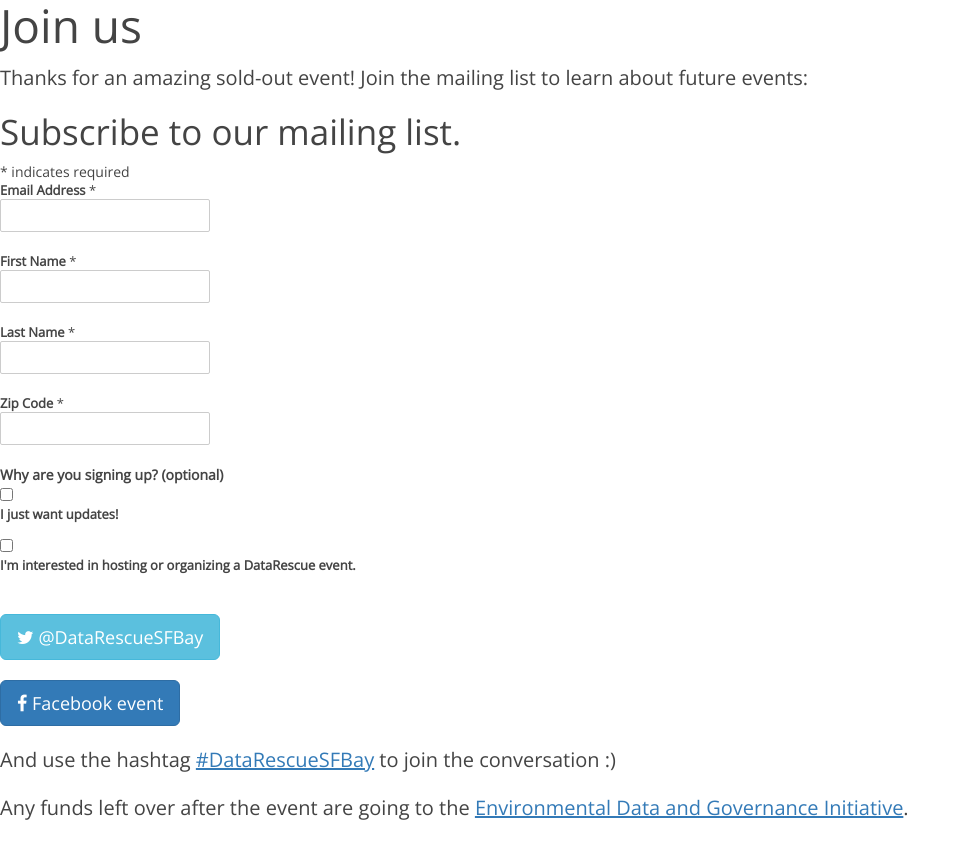
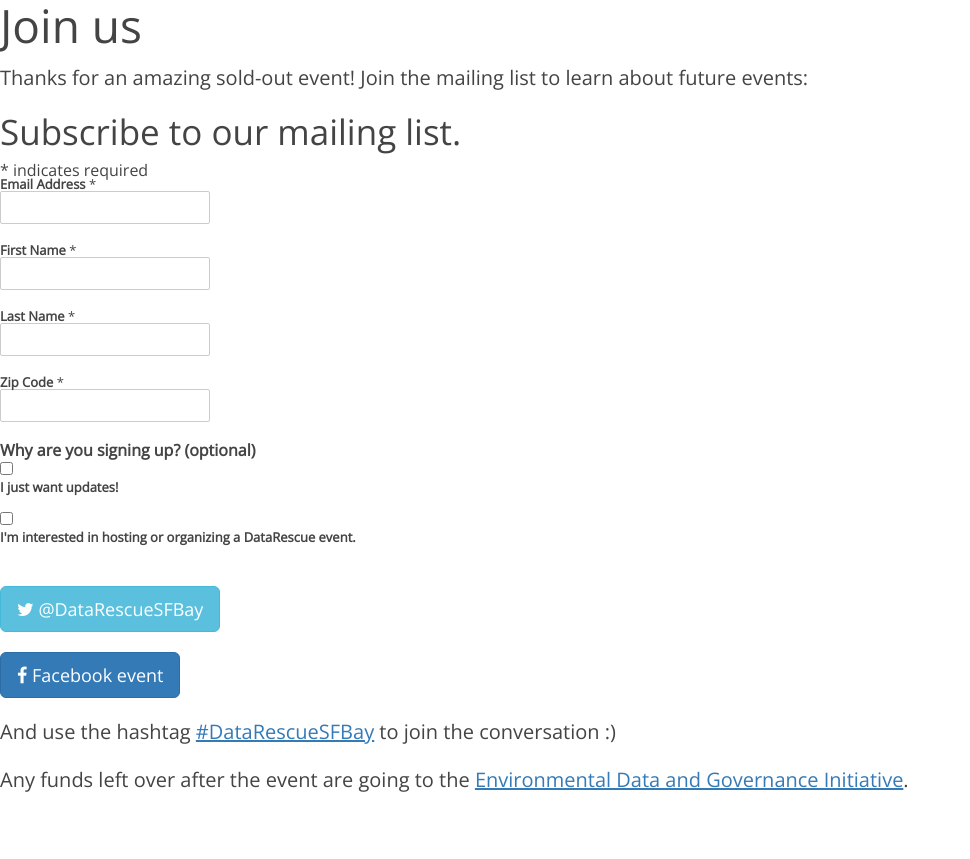
Before and after one commit to suchthis/DataRescueSFBay.github.io, a Jekyll site: the page built from 2016/_posts/2014-01-02-join.md, in a window 1280 px wide. Shown: the top 859 px of the page, without its empty margins (0-970 px from the left). Built offline with Jekyll 4.4.1, drawn with Linux system fonts in a browser that asks for light colours; nearby versions of some CDN libraries; our own code applies the rules of GitHub Pages for plain Markdown files; comment, search, counter and statistics services are not loaded.

Commit message:
Update 2014-01-02-join.md

```diff
--- a/2016/_posts/2014-01-02-join.md
+++ b/2016/_posts/2014-01-02-join.md
@@ -10,12 +10,6 @@
 Thanks for an amazing sold-out event! Join the mailing list to learn about future events:
 
 <!-- Begin MailChimp Signup Form -->
-<link href="//cdn-images.mailchimp.com/embedcode/classic-10_7.css" rel="stylesheet" type="text/css">
-<style type="text/css">
-	#mc_embed_signup{background:#fff; clear:left; font:14px Helvetica,Arial,sans-serif; }
-	/* Add your own MailChimp form style overrides in your site stylesheet or in this style block.
-	   We recommend moving this block and the preceding CSS link to the HEAD of your HTML file. */
-</style>
 <div id="mc_embed_signup">
 <form action="//datarescuesfbay.us15.list-manage.com/subscribe/post?u=0a0330834e7db8281c80399c8&amp;id=e033609545" method="post" id="mc-embedded-subscribe-form" name="mc-embedded-subscribe-form" class="validate" target="_blank" novalidate>
     <div id="mc_embed_signup_scroll">
```
